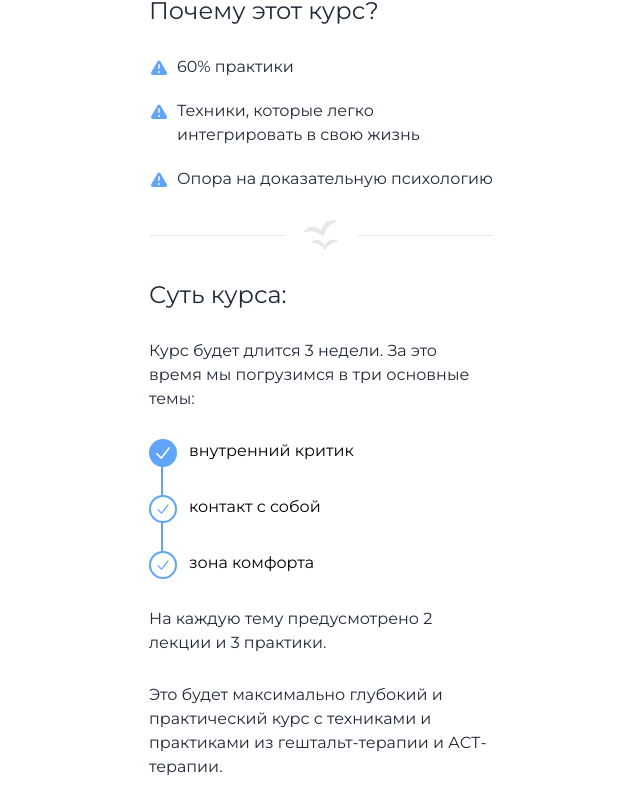
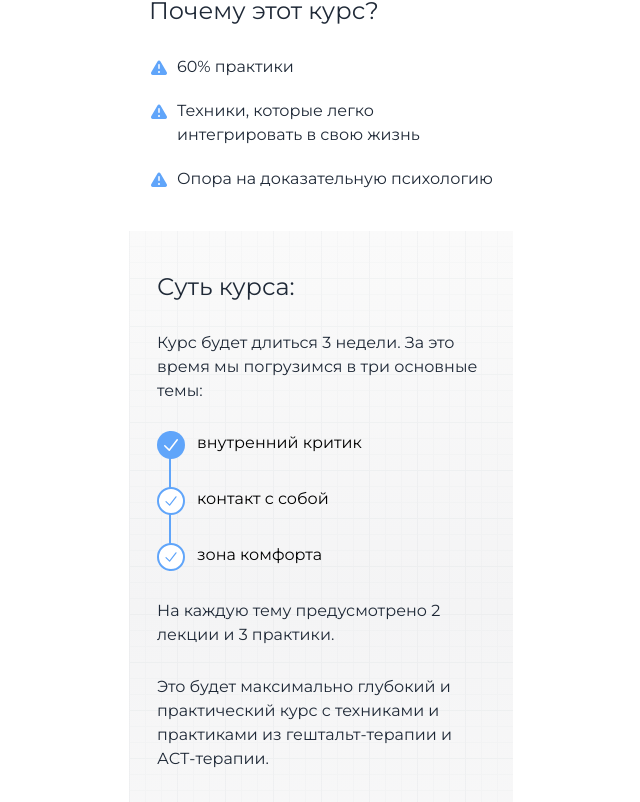
Before and after one commit to kiwired/di-pages, a Next.js app: page / in a window 1280 px wide. Shown: the part 1995-2797 px from the top of the page, without its empty margins (319-959 px from the left). Built offline with nearby package versions, Linux system fonts and the light colour scheme.

Commit message:
chore: update course page

```diff
--- a/app/(course)/(change)/page.tsx
+++ b/app/(course)/(change)/page.tsx
@@ -59,7 +59,7 @@ export default function ChangePage() {
 			<Divider />
 
 			<Text as='h2' variant='heading2xl'>
-				Для для тех
+				Для тех
 			</Text>
 
 			<List>
@@ -134,14 +134,14 @@ export default function ChangePage() {
 				</List.Item>
 			</List>
 
-			<Divider />
+			<div className="bg-papper-gradient flex flex-col gap-7 my-3 -mx-5 py-10 px-7">
 
 				<Text as='h2' variant='heading2xl'>
 					Суть курса:
 				</Text>
 
 				<Text as='p'>
-				Курс будет длится 3 недели. За это время мы погрузимся в три основные темы:
+					Курс будет длиться 3 недели. За это время мы погрузимся в три основные темы:
 				</Text>
 
 				<div className="relative flex flex-col gap-7">
@@ -181,7 +181,7 @@ export default function ChangePage() {
 					Вместе мы будем учиться слушать и слышать себя, работать над непродуктивными стратегиями вашего поведения и учиться выстраивать отношения с собой и миром по-новому!
 				</Text>
 
-			<Divider />
+			</div>
 
 			<Text id='programm' as='h2' variant='heading2xl'>
 				Программа:
--- a/app/globals.css
+++ b/app/globals.css
@@ -1,3 +1,11 @@
 @tailwind base;
 @tailwind components;
 @tailwind utilities;
+
+@layer utilities {
+	.bg-papper-gradient {
+		--papper-gradient-color: rgba(209, 213, 219, 0.1);
+		--papper-gradient: conic-gradient(at 1px calc(100% - 1px), transparent 90deg, var(--papper-gradient-color) 0%) 0 0/;
+		background: var(--papper-gradient) 3rem 3rem, var(--papper-gradient) 1rem 1rem, linear-gradient(#fafafa, #f4f4f5, #fafafa);
+	}
+}
```
Lines whose indentation alone changed are shown as unchanged.
